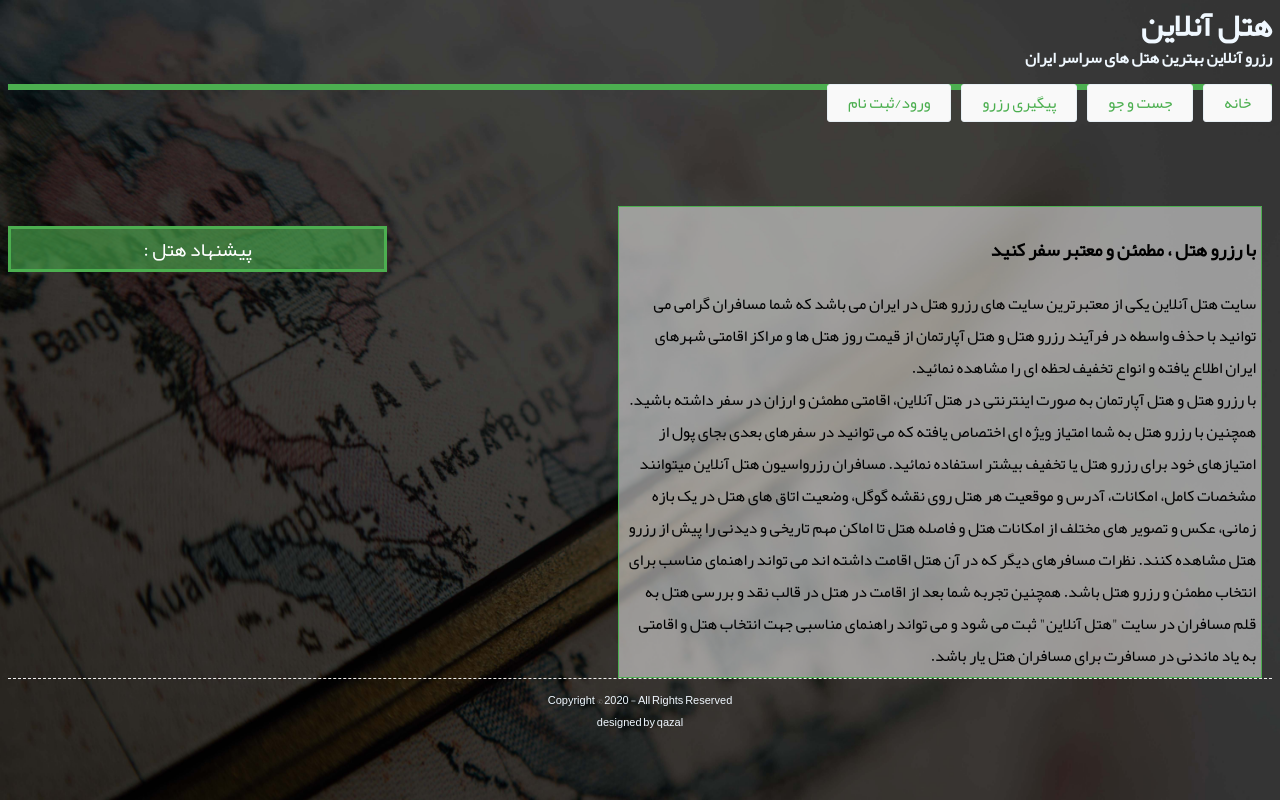
After one commit to Pooryamn/Hotel-reservation-System, a Django app: page /hotel/ in a window 1280 px wide. The commit adds this page. Run offline with Django 3.2, Linux system fonts and the light colour scheme; data that the repository does not hold is empty; some libraries are stand-ins or nearby versions.

Commit message:
update on html pages

```diff
--- a/AccountApp/templates/AccountApp/login.html
+++ b/AccountApp/templates/AccountApp/login.html
@@ -6,7 +6,7 @@
 <html lang="en" dir="rtl">
   <head>
     <meta charset="utf-8">
-    <title></title>
+    <title>ورود</title>
     <link rel="stylesheet" href="{% static 'css/login.css' %}">
   </head>
   <body>
@@ -32,6 +32,7 @@
     <h3>{{ error }}</h3>
 
 </form>
+<p>حساب کاربری ندارید؟ <a style="color:white;" href="{% url 'AccountApp:register' %}">ثبت نام</a></p>
 </div>
   </body>
 </html>
--- a/AccountApp/templates/AccountApp/register.html
+++ b/AccountApp/templates/AccountApp/register.html
@@ -5,7 +5,7 @@
 <html lang="en" dir="rtl">
   <head>
     <meta charset="utf-8">
-    <title></title>
+    <title>ثبت نام</title>
     <link rel="stylesheet" href="{% static 'css/signup.css' %}">
   </head>
 
--- a/AccountApp/views.py
+++ b/AccountApp/views.py
@@ -29,7 +29,7 @@ def user_login(request):
                 if user.is_active:
                     login(request,user)
 
-                    return HttpResponse('Authenticated successfully !')
+                    return HttpResponseRedirect(reverse('blog:home'))
 
                 else:
                     error = "حساب کاربری شما غیر فعال است."
--- a/blog/forms.py
+++ b/blog/forms.py
@@ -5,8 +5,8 @@ from jalali_date.widgets import AdminJalaliDateWidget
 
 
 class HotelDatePickerForm(forms.Form):
-    begin = JalaliDateField(label=('date'), widget=AdminJalaliDateWidget)
-    end = JalaliDateField(label=('date'), widget=AdminJalaliDateWidget)
+    begin = JalaliDateField(label=('تاریخ ورود:'), widget=AdminJalaliDateWidget)
+    end = JalaliDateField(label=('تاریخ خروج'), widget=AdminJalaliDateWidget)
 
     def clean(self):
         cleaned_data = super(HotelDatePickerForm, self).clean()
--- /dev/null
+++ b/blog/templates/blog/hotel/home.html
@@ -0,0 +1,50 @@
+{% load staticfiles %}
+
+<!DOCTYPE html>
+<html dir="rtl">
+<head lang="en">
+    <meta charset="UTF-8">
+    <title>هتل آنلاین</title>
+    <link rel="stylesheet" href="{% static 'css/home.css' %}" type="text/css">
+
+</head>
+<body>
+{% include "header.html" %}
+<div class="wrapper row2" style="margin-bottom: 50px;">
+   <div class="body">
+    <p > </p>
+       <br><br><br>
+
+       <div class="article">
+        <h3>با رزرو هتل ، مطمئن و معتبر سفر کنید</h3>
+       <article>
+           سایت هتل آنلاین یکی از معتبرترین سایت های رزرو هتل در ایران می باشد که شما مسافران گرامی می توانید با حذف واسطه در فرآیند رزرو هتل و هتل آپارتمان از قیمت روز هتل ها و مراکز اقامتی شهرهای ایران اطلاع یافته و انواع تخفیف لحظه ای را مشاهده نمائید.<br>
+با رزرو هتل و هتل آپارتمان به صورت اینترنتی در هتل آنلاین، اقامتی مطمئن و ارزان در سفر داشته باشید. همچنین با رزرو هتل به شما امتیاز ویژه ای اختصاص یافته که می توانید در سفرهای بعدی بجای پول از امتیازهای خود برای رزرو هتل یا تخفیف بیشتر استفاده نمائید. مسافران رزرواسیون هتل آنلاین میتوانند مشخصات کامل، امکانات، آدرس و موقعیت هر هتل روی نقشه گوگل، وضعیت اتاق های هتل در یک بازه زمانی، عکس و تصویر های مختلف از امکانات هتل و فاصله هتل تا اماکن مهم تاریخی و دیدنی را پیش از رزرو هتل مشاهده کنند.
+نظرات مسافرهای دیگر که در آن هتل اقامت داشته اند می تواند راهنمای مناسب برای انتخاب مطمئن و رزرو هتل باشد. همچنین تجربه شما بعد از اقامت در هتل در قالب نقد و بررسی هتل به قلم مسافران در سایت "هتل آنلاین" ثبت می شود و می تواند راهنمای مناسبی جهت انتخاب هتل و اقامتی به یاد ماندنی در مسافرت برای مسافران هتل یار باشد.
+       </article>
+
+       </div>
+
+       <div class="suggest">
+        <p>پیشنهاد هتل :</p>
+        {% for hotel in hotel_suggestions %}
+           <div class="sugg1">
+              <a href="{{hotel.get_absolute_url}}"><p>هتل {{hotel.name}}</p></a>
+              <center><img src="{{hotel.logo.url}}" width="350" height="200"></center>
+           </div>
+        {%endfor%}
+       </div>
+   </div>
+
+</div>
+
+<div class="wrapper3 row3">
+    <footer id="footer" class="clear">
+        <p class="fl_left">Copyright &copy; 2020 - All Rights Reserved </p>
+
+        <p class="fl_right">designed by qazal</p>
+    </footer>
+</div>
+
+</body>
+</html>
--- /dev/null
+++ b/blog/templates/header.html
@@ -0,0 +1,18 @@
+<div class="wrapper row1">
+    <header id="header" class="clear">
+        <hgrop style=" color: aliceblue;
+    line-height: 10px;">
+            <h1> هتل آنلاین</h1>
+            <h4> رزرو آنلاین بهترین هتل های سراسر ایران</h4>
+        </hgrop>
+        <nav>
+            <ul>
+                <li><a href="{%url 'blog:home'%}">خانه</a></li>
+                <li><a href="{%url 'blog:search'%}">جست و جو</a></li>
+                <li> <a href="#">پیگیری رزرو</a></li>
+                <li><a href="{%url 'AccountApp:login'%}">ورود/ثبت نام</a></li>
+            </ul>
+        </nav>
+
+    </header>
+</div>
--- a/blog/urls.py
+++ b/blog/urls.py
@@ -4,6 +4,7 @@ from . import views
 # app_name = "blog"
 
 urlpatterns = [
+    path('', views.home_page, name='home'),
     path('<int:id>/', views.hotel_detail, name='hotel_detail'),
     path('<int:id>/reserve/', views.hotel_reserve, name='hotel_reserve'),
     path('search/', views.search, name="search"),
--- a/blog/views.py
+++ b/blog/views.py
@@ -7,6 +7,13 @@ from django.views.decorators.http import require_http_methods
 from django.contrib.auth.decorators import login_required
 from .models import Hotel, Room, Reserve
 from .forms import HotelDatePickerForm
+
+
+
+def home_page(request):
+    hotel_suggestions = Hotel.objects.filter(rating__gt=3).order_by('-rating')
+    hotel_suggestions = hotel_suggestions[:3]
+    return render(request, 'blog/hotel/home.html', {'hotel_suggestions': hotel_suggestions})
 
 
 def hotel_detail(request, id):
@@ -25,9 +32,9 @@ def hotel_reserve(request, id):
                 begin = form.cleaned_data.get('begin')
                 end = form.cleaned_data.get('end')
             else:
-                begin = ''
-                end = ''
-                error_message = 1
+                begin = date.today()
+                end = date.today() + timedelta(days=3)
+                error_message = ''
         ### if request came from form2
         elif request.POST['form_select'] == 'form2':
             reserve, begin, end, error_message = make_reserve(request)
@@ -44,7 +51,7 @@ def hotel_reserve(request, id):
     hotel = get_object_or_404(Hotel, id=id)
     ### if error is from form1 do not show available rooms
     avl_rooms = []
-    if error_message != 1:
+    if error_message != '':
         room_list = Room.objects.filter(hotel__id=id)
         avl_rooms = check_room(room_list, begin, end)
 
@@ -78,9 +85,10 @@ def make_reserve(request):
     begin = request.POST['begin']
     end = request.POST['end']
     begin_test = begin.split('-')
+    begin = datetime(int(begin_test[0]), int(begin_test[1]), int(begin_test[2]))
     end_test = end.split('-')
-    begin = datetime(int(begin_test[0]), int(begin_test[1]), int(begin_test[2]))
     end = datetime(int(end_test[0]), int(end_test[1]), int(end_test[2]))
+
 
     if selected_rooms:
         room_list = Room.objects.filter(hotel__id=hotel_id)
--- /dev/null
+++ b/static/css/home.css
@@ -0,0 +1,155 @@
+@font-face {
+    font-family: Yekan;
+    src: url(font/Yekan.woff) format('woff');
+}
+* {
+  font-family: 'Yekan', sans-serif;
+}
+body{
+    background: url('img/img.jpg') no-repeat;
+    background-size: cover;
+    font-family: sans-serif;
+}
+a{
+    text-decoration: none;
+    color: #4caf50;
+}
+
+a:hover{
+    color: #aaa;
+}
+
+.clear{
+    clear: both;
+}
+.header hgroup {
+    color: aliceblue;
+    line-height: 10px;
+}
+
+/*header*/
+#header{
+    position: relative;
+}
+
+#header hgroup{
+    position: absolute;
+    top: 0;
+    left: 0;
+}
+#header hgroup h1, #header hgroup h2 {
+    margin: 0;
+}
+
+#header hgroup h1{
+    font-size: 28px;
+}
+#header hgroup h1 a {
+    color: #777;
+}
+
+#header hgroup h2 {
+    font-size: 14px;
+    color: #aaa;
+}
+
+#header nav{
+    float: right;
+    font-family: BYekan;
+    direction: rtl;
+}
+#header nav ul {
+    margin: 0;
+    padding: 0;
+}
+
+#header nav ul li{
+    display: inline-block;
+    text-align: center;
+    margin-left: 7px;
+}
+
+#header nav ul li a{
+    background-color: #f9f9f9;
+    border: 1px solid #E7EFF4;
+    padding: 2px 20px;
+    height: 100%;
+    display: inline-block;
+    border-radius: 3px;
+}
+
+#header nav ul li a:hover {
+    background-color: rgb(0, 0, 0);
+    border: 1px solid #bddbe4;
+}
+
+#header nav ul li a.current {
+    background-color: #5BA6D6;
+    border: 1px solid #6EA4C7;
+    color: #fff;
+}
+.body p{
+    text-align: center;
+    font-size: 20px;
+    color: rgb(255, 255, 255);
+    background-color: rgba(76,175,80,0.6);
+    border: #4caf50 solid;
+   margin-bottom: 20px:;
+}
+.article{
+    font-family: BYekan;
+    direction: rtl;
+    color: #000000;
+    background-color: rgb(255, 255, 255,0.5);
+    border: 1px solid rgb(76,175,80);
+
+    float: right;
+    width: 50%;
+    margin-right: 10px;
+    padding:5px;
+}
+
+.clear{
+    clear:both;
+}
+.suggest{
+    float: left;
+    width: 30%;
+
+}
+.suggest .sugg1{
+    border: 1px solid rgb(76,175,80);
+    border-top-right-radius: 20px;
+    margin-bottom: 10px;
+    margin-left: 10px;
+    background-color: aliceblue;
+}
+.suggest .sugg2{
+    border: 1px solid rgb(76,175,80);
+    border-top-right-radius: 20px;
+    margin-bottom: 10px;
+    margin-left: 10px;
+    background-color: aliceblue;
+}
+.suggest .sugg3{
+    border: 1px solid rgb(76,175,80);
+    border-top-right-radius: 20px;
+    margin-bottom: 10px;
+    margin-left: 10px;
+    background-color: aliceblue;
+}
+/* Footer */
+.row3 footer{
+    text-align: center;
+    border-top: 1px dashed #eee;
+    margin-top: 30px;
+    padding-top: 10px;
+    font-size: 11px;
+    position: relative;
+}
+
+.row3 footer p{
+    margin: 0;
+    padding: 0;
+    color: aliceblue;
+}
```
Also changed, not shown: blog/templates/blog/hotel/detail.html (+24 -7 lines), blog/templates/blog/hotel/reserve.html (+43 -42 lines), blog/templates/blog/hotel/reserve_factor.html (+28 -8 lines), blog/templates/blog/hotel/search.html (+45 -19 lines), static/css/search.css (added, +28 -0 lines).
